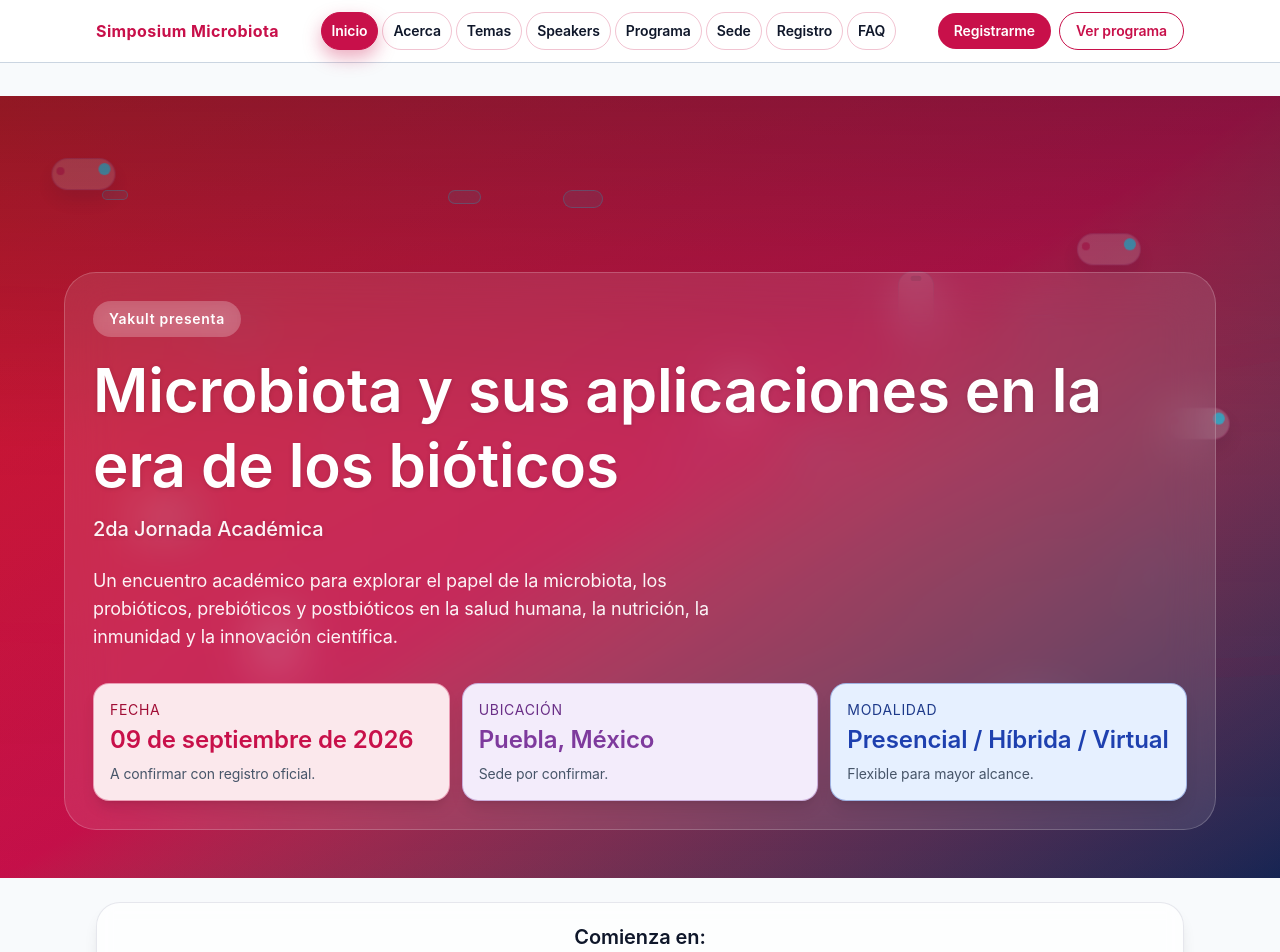
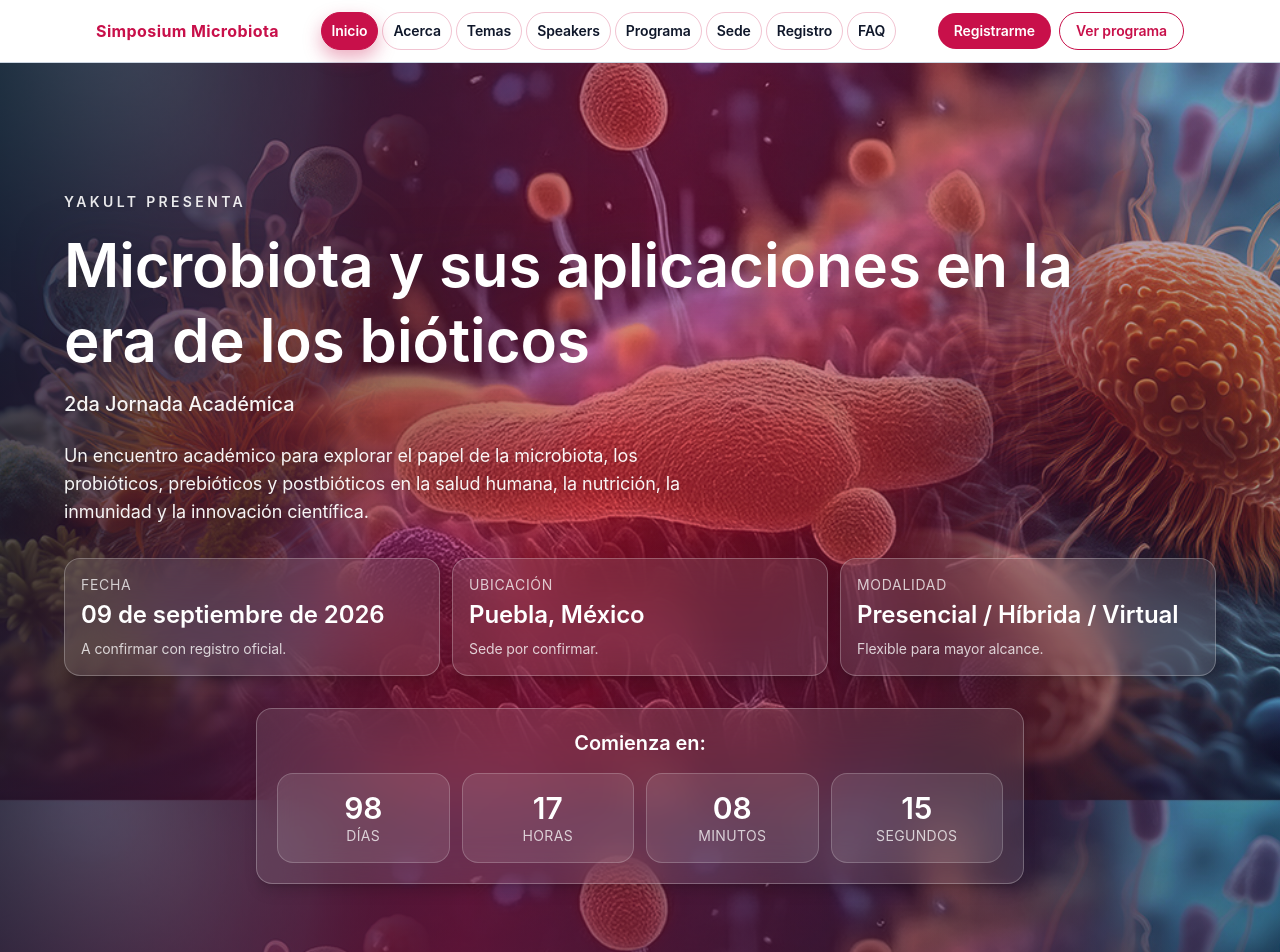
Before and after one commit to My3009appdevelper/landing-simposium-microbiota, a Next.js app: page / in a window 1280 px wide. Shown: the top 952 px of the page. Built offline with nearby package versions, Linux system fonts and the light colour scheme.

Commit message:
Cambio en hero

```diff
--- a/app/page.tsx
+++ b/app/page.tsx
@@ -1,6 +1,5 @@
 import Navbar from "@/components/Navbar";
 import HeroSection from "@/components/HeroSection";
-import CountdownTimer from "@/components/CountdownTimer";
 import AboutSection from "@/components/AboutSection";
 import TopicsSection from "@/components/TopicsSection";
 import SpeakersSection from "@/components/SpeakersSection";
@@ -12,10 +11,9 @@ import Footer from "@/components/Footer";
 
 export default function Home() {
   return (
-    <div className="relative min-h-full overflow-x-hidden bg-[#F8FAFC] pt-[112px] lg:pt-24">
+    <div className="relative min-h-full overflow-x-hidden bg-[#F8FAFC]">
       <Navbar />
       <HeroSection />
-      <CountdownTimer />
       <AboutSection />
       <TopicsSection />
       <SpeakersSection />
--- a/components/CountdownTimer.tsx
+++ b/components/CountdownTimer.tsx
@@ -10,7 +10,12 @@ type TimeLeft = {
   seconds: number;
 };
 
-export default function CountdownTimer() {
+type CountdownTimerProps = {
+  variant?: "page" | "hero";
+};
+
+export default function CountdownTimer({ variant = "page" }: CountdownTimerProps) {
+  const isHero = variant === "hero";
   const eventDate = useMemo(
     () => new Date(eventData.event.countdownTargetDate).getTime(),
     [],
@@ -45,8 +50,8 @@ export default function CountdownTimer() {
   if (timeLeft === null) {
     if (Number.isNaN(eventDate)) {
       return (
-        <section className="mx-auto mt-6 max-w-6xl px-4 sm:px-6 lg:px-8">
-          <div className="rounded-3xl border border-[#9B1B5A]/30 bg-white/80 p-5 text-center text-sm font-semibold text-[#9B1B5A] shadow-lg">
+        <section className={isHero ? "mt-8 max-w-3xl" : "mx-auto mt-6 max-w-6xl px-4 sm:px-6 lg:px-8"}>
+          <div className={isHero ? "rounded-2xl border border-white/25 bg-white/10 p-5 text-center text-sm font-semibold text-white shadow-lg shadow-black/15 backdrop-blur-xl" : "rounded-3xl border border-[#9B1B5A]/30 bg-white/80 p-5 text-center text-sm font-semibold text-[#9B1B5A] shadow-lg"}>
             Fecha del simposium por confirmar.
           </div>
         </section>
@@ -54,8 +59,8 @@ export default function CountdownTimer() {
     }
 
     return (
-      <section className="mx-auto mt-6 max-w-6xl px-4 sm:px-6 lg:px-8">
-        <div className="rounded-3xl border border-[#9B1B5A]/30 bg-white/80 p-5 text-center text-lg font-semibold text-[#9B1B5A] shadow-lg">
+      <section className={isHero ? "mt-8 max-w-3xl" : "mx-auto mt-6 max-w-6xl px-4 sm:px-6 lg:px-8"}>
+        <div className={isHero ? "rounded-2xl border border-white/25 bg-white/10 p-5 text-center text-lg font-semibold text-white shadow-lg shadow-black/15 backdrop-blur-xl" : "rounded-3xl border border-[#9B1B5A]/30 bg-white/80 p-5 text-center text-lg font-semibold text-[#9B1B5A] shadow-lg"}>
           El Simposium ha comenzado.
         </div>
       </section>
@@ -63,9 +68,12 @@ export default function CountdownTimer() {
   }
 
   return (
-    <section className="mx-auto mt-6 max-w-6xl px-4 sm:px-6 lg:px-8" aria-label="Cuenta regresiva del evento">
-      <div className="rounded-3xl border border-[#172554]/10 bg-white/75 p-5 shadow-lg backdrop-blur">
-        <h2 className="mb-4 text-center text-xl font-semibold text-[#0F172A]">
+    <section
+      className={isHero ? "mx-auto mt-8 w-full max-w-3xl" : "mx-auto mt-6 max-w-6xl px-4 sm:px-6 lg:px-8"}
+      aria-label="Cuenta regresiva del evento"
+    >
+      <div className={isHero ? "rounded-2xl border border-white/25 bg-white/10 p-4 shadow-lg shadow-black/15 backdrop-blur-xl sm:p-5" : "rounded-3xl border border-[#172554]/10 bg-white/75 p-5 shadow-lg backdrop-blur"}>
+        <h2 className={isHero ? "mb-4 text-center text-lg font-semibold text-white sm:text-xl" : "mb-4 text-center text-xl font-semibold text-[#0F172A]"}>
           Comienza en:
         </h2>
         <div className="grid grid-cols-2 gap-3 md:grid-cols-4">
@@ -77,12 +85,12 @@ export default function CountdownTimer() {
           ] as const).map((item) => (
             <div
               key={item.label}
-              className="rounded-2xl border border-[#172554]/15 bg-[#172554]/5 p-4 text-center"
+              className={isHero ? "rounded-2xl border border-white/20 bg-white/10 p-4 text-center" : "rounded-2xl border border-[#172554]/15 bg-[#172554]/5 p-4 text-center"}
             >
-              <p className="text-3xl font-semibold text-[#C8104A]">
+              <p className={isHero ? "text-3xl font-semibold text-white" : "text-3xl font-semibold text-[#C8104A]"}>
                 {String(item.value).padStart(2, "0")}
               </p>
-              <p className="text-sm uppercase tracking-wide text-[#0F172A]">
+              <p className={isHero ? "text-sm uppercase tracking-wide text-white/75" : "text-sm uppercase tracking-wide text-[#0F172A]"}>
                 {item.label}
               </p>
             </div>
--- a/components/HeroSection.tsx
+++ b/components/HeroSection.tsx
@@ -1,144 +1,54 @@
-"use client";
-
-import { useEffect, useRef, useState } from "react";
 import { eventData } from "@/data/event-data";
-import DecorativeBioticsPattern from "./DecorativeBioticsPattern";
-
-type TimeLayerStyle = {
-  transform: string;
-  willChange: string;
-};
-
-const statAccentStyles = [
-  {
-    card: "border-[#C8104A]/35 bg-[#FBE8EC]",
-    label: "text-[#A10D35]",
-    value: "text-[#C8104A]",
-  },
-  {
-    card: "border-[#7E3A9D]/35 bg-[#F3ECFB]",
-    label: "text-[#6A2F87]",
-    value: "text-[#7E3A9D]",
-  },
-  {
-    card: "border-[#1E40AF]/35 bg-[#E6F0FF]",
-    label: "text-[#1E3A8A]",
-    value: "text-[#1E40AF]",
-  },
-] as const;
-
-function clamp(value: number, min: number, max: number) {
-  return Math.min(max, Math.max(min, value));
-}
+import CountdownTimer from "./CountdownTimer";
 
 export default function HeroSection() {
   const { brand, hero, heroStats } = eventData;
-  const heroRef = useRef<HTMLElement>(null);
-  const [progress, setProgress] = useState(0);
-
-  useEffect(() => {
-    let rafId = 0;
-
-    const update = () => {
-      const section = heroRef.current;
-      if (!section) {
-        return;
-      }
-
-      const top = section.offsetTop;
-      const height = Math.max(section.offsetHeight, 1);
-      const delta = (window.scrollY - top) / height;
-      setProgress(clamp(delta, 0, 1));
-      rafId = 0;
-    };
-
-    const handleScroll = () => {
-      if (rafId !== 0) return;
-      rafId = requestAnimationFrame(update);
-    };
-
-    handleScroll();
-    window.addEventListener("scroll", handleScroll, { passive: true });
-    window.addEventListener("resize", handleScroll);
-
-    return () => {
-      window.removeEventListener("scroll", handleScroll);
-      window.removeEventListener("resize", handleScroll);
-      if (rafId) cancelAnimationFrame(rafId);
-    };
-  }, []);
-
-  const backgroundLayer: TimeLayerStyle = {
-    transform: `translate3d(0, ${-progress * 20}px, 0px)`,
-    willChange: "transform",
-  };
-
-  const frontLayer: TimeLayerStyle = {
-    transform: `translate3d(0, ${-progress * 190}px, 0px)`,
-    willChange: "transform",
-  };
 
   return (
-    <section id="inicio" ref={heroRef} className="relative overflow-hidden">
+    <section id="inicio" className="relative overflow-hidden">
       <div
-        className="isolate relative flex min-h-[86vh] flex-col justify-center overflow-hidden bg-gradient-to-br from-[#D71920] via-[#C8104A] to-[#172554] px-6 py-12 text-white shadow-[0_40px_80px_rgba(15,23,42,0.35)] sm:px-10 lg:min-h-[84vh] lg:px-12"
-        style={{ perspective: "1000px" }}
+        className="isolate relative flex min-h-[90vh] flex-col justify-center overflow-hidden bg-[#172554] bg-cover bg-center bg-no-repeat px-6 py-24 text-white shadow-[0_40px_80px_rgba(15,23,42,0.35)] sm:px-10 sm:py-28 lg:min-h-[90vh] lg:bg-fixed lg:px-12"
+        style={{
+          backgroundImage: 'url("/images/hero/microbiomas.jpg")',
+        }}
       >
         <div
-          className="absolute inset-0 -z-20"
-          style={backgroundLayer}
-          aria-hidden
-        >
-          <DecorativeBioticsPattern
-            className="pointer-events-none relative h-full w-full"
-            density="regular"
-          />
-        </div>
-
-        <div
-          className="pointer-events-none absolute inset-0 -z-10 bg-[linear-gradient(to_bottom,rgba(15,23,42,0.35),rgba(15,23,42,0.05)_45%,rgba(15,23,42,0.02))]"
-          style={backgroundLayer}
+          className="pointer-events-none absolute inset-0 -z-10 bg-[linear-gradient(105deg,rgba(15,23,42,0.8),rgba(200,16,74,0.42)_46%,rgba(23,37,84,0.28)),linear-gradient(to_bottom,rgba(15,23,42,0.18),rgba(15,23,42,0.08)_54%,rgba(15,23,42,0.56))]"
           aria-hidden
         />
 
-        <div
-          className="relative z-10 mx-auto mt-16 w-full max-w-6xl pt-6 sm:mt-20 sm:pt-8 lg:mt-24"
-          style={frontLayer}
-        >
-          <div className="rounded-[2rem] border border-white/20 bg-white/10 p-5 backdrop-blur-xl sm:p-7">
-            <p className="mb-4 inline-flex rounded-full bg-white/20 px-4 py-2 text-sm font-semibold tracking-wider text-white backdrop-blur">
+        <div className="relative z-10 mx-auto mt-12 w-full max-w-6xl sm:mt-16 lg:mt-20">
+          <p className="mb-4 text-sm font-semibold uppercase tracking-[0.24em] text-white/90 drop-shadow-sm">
             {hero.eyebrow}
           </p>
-            <h1 className="text-4xl font-semibold leading-tight drop-shadow-sm sm:text-5xl md:text-6xl">
+          <h1 className="max-w-5xl text-4xl font-semibold leading-tight drop-shadow-[0_6px_24px_rgba(15,23,42,0.55)] sm:text-5xl md:text-6xl">
             {hero.title}
           </h1>
           <p className="mt-3 text-lg font-medium text-white/95 drop-shadow-sm sm:text-xl">
             {brand.subtitle}
           </p>
-            <p className="mt-6 max-w-2xl text-base leading-7 text-white/95 sm:text-lg">
+          <p className="mt-6 max-w-2xl text-base leading-7 text-white/95 drop-shadow-sm sm:text-lg">
             {hero.intro}
           </p>
 
           <div className="mt-8 grid gap-3 sm:grid-cols-3">
-              {heroStats.map((stat, index) => {
-                const accent = statAccentStyles[index % statAccentStyles.length];
-                return (
+            {heroStats.map((stat) => (
               <article
                 key={stat.label}
-                    className={`rounded-2xl border p-4 shadow-lg shadow-black/10 backdrop-blur-sm transition hover:-translate-y-1 hover:bg-white ${accent.card}`}
+                className="rounded-2xl border border-white/25 bg-white/10 p-4 text-white shadow-lg shadow-black/15 backdrop-blur-xl transition hover:-translate-y-1 hover:bg-white/16"
               >
-                    <p className={`text-sm uppercase tracking-wider ${accent.label}`}>
+                <p className="text-sm uppercase tracking-wider text-white/75">
                   {stat.label}
                 </p>
-                    <p className={`mt-1 text-xl font-semibold sm:text-2xl ${accent.value}`}>
+                <p className="mt-1 text-xl font-semibold text-white sm:text-2xl">
                   {stat.value}
                 </p>
-                    <p className="mt-2 text-sm text-[#475569]">{stat.description}</p>
+                <p className="mt-2 text-sm text-white/78">{stat.description}</p>
               </article>
-                );
-              })}
+            ))}
           </div>
-          </div>
+
+          <CountdownTimer variant="hero" />
         </div>
       </div>
     </section>
```
Also changed, not shown: public/images/hero/microbiomas.jpg (added). Lines whose indentation alone changed are shown as unchanged.
